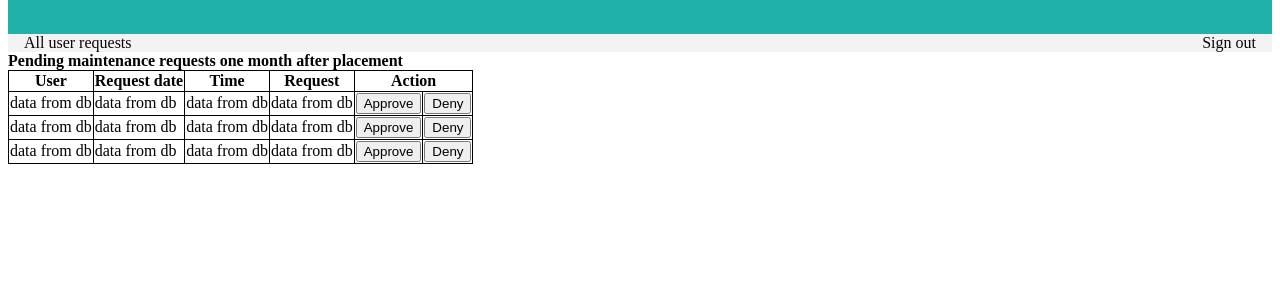
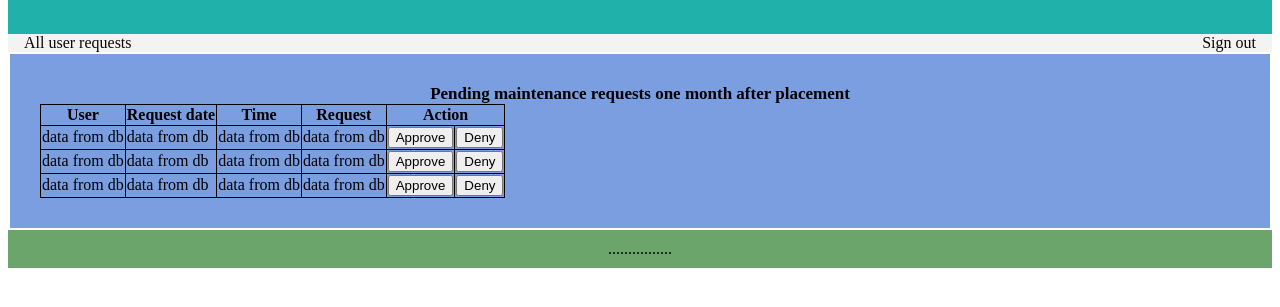
Before and after one commit to AlexSsali/MaintenanceTrackApp, a plain HTML site: page action.html in a window 1280 px wide. Shown: the part 75-382 px from the top of the page. Drawn offline with Linux system fonts and the light colour scheme.

Commit message:
action button and footers

```diff
--- a/action.html
+++ b/action.html
@@ -5,13 +5,14 @@
 </head>
 <body>
     <div class="container">
-        <header>
-            <h2>Maintenance Tracker App</h2>
-        </header>
-        <ul>
+    <header>
+    <h2>Maintenance Tracker App</h2>
+    </header>
+    <ul>
         <li><a href="all_reqs.html">All user requests</a></li>
         <li style="float:right"><a href="sign_in.html">Sign out</a></li>
         </ul>
+        <div class="center">
         <b>Pending maintenance requests one month after placement</b>
         <table>
                 <tr><th>User</th><th>Request date</th><th>Time</th><th>Request</th><th colspan="2">Action</th></tr>
@@ -36,5 +37,8 @@
                     <td><input type="button" value="Approve"</td>
                     <td><input type="button" value="Deny"</td></tr></tr>
             </table>
+        </div>
+    </div>
+    <footer>................</footer>
 </body>
 </html>
```
Also changed, not shown: details.html (+3 -0 lines).
